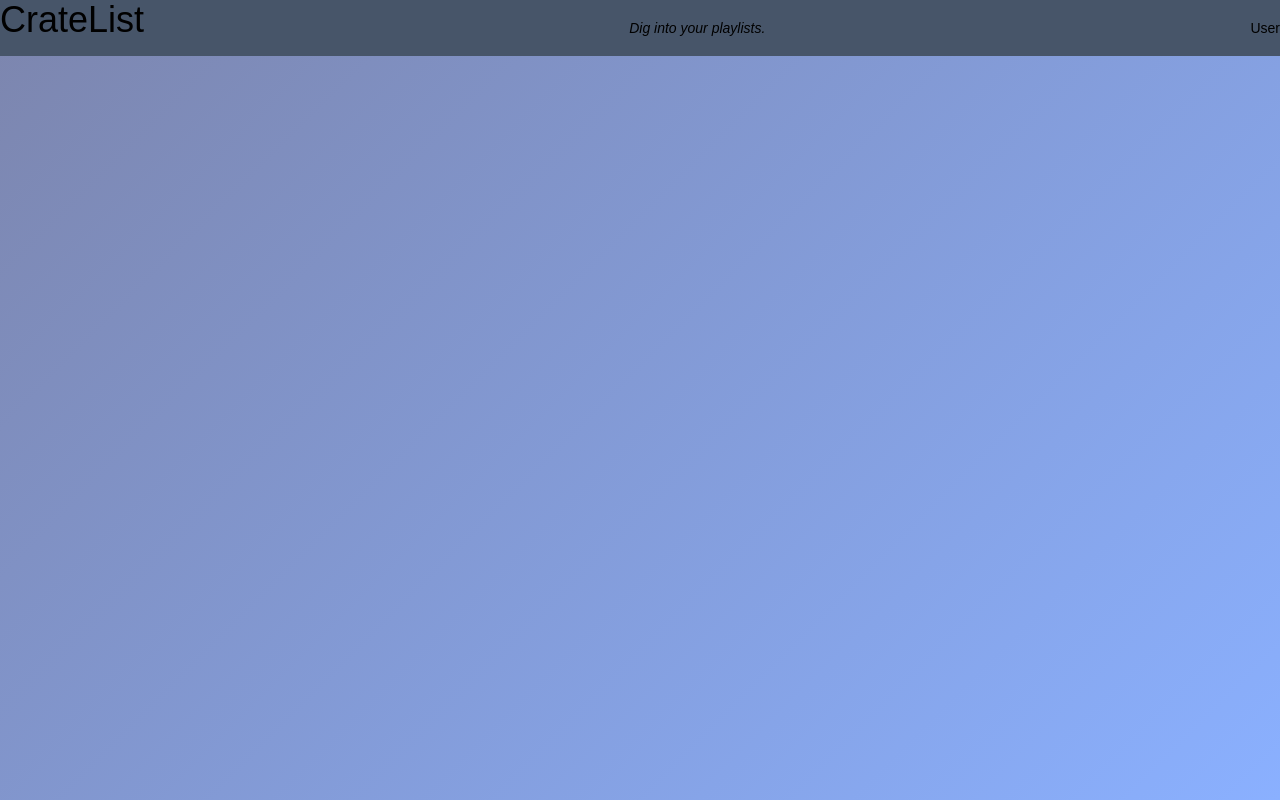
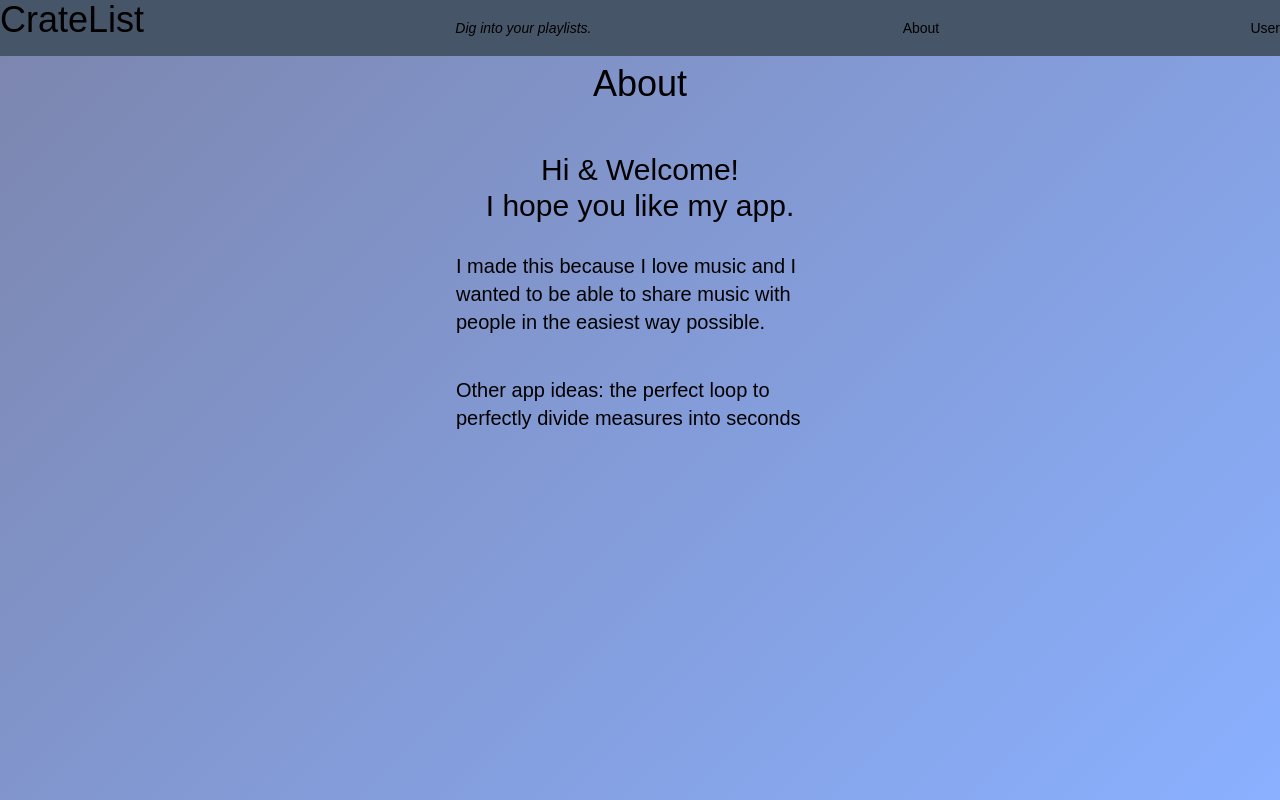
Before and after one commit to interstellarYachtClub/cr8list, a React (Create React App) app: page /about in a window 1280 px wide. Built offline with nearby package versions, Linux system fonts and the light colour scheme; no server answers.

Commit message:
about page

```diff
--- a/src/components/Header.jsx
+++ b/src/components/Header.jsx
@@ -5,6 +5,9 @@ const Header = () => {
         <h1>CrateList</h1>
       </a>
       <div className="flex items-center italic">Dig into your playlists.</div>
+      <div>
+        <a href="/about">About</a>
+      </div>
       <div>User</div>
     </header>
   );
--- a/src/index.css
+++ b/src/index.css
@@ -54,6 +54,10 @@ h2 {
   @apply text-3xl mb-2 mt-12;
 }
 
+p {
+  @apply py-5;
+}
+
 input {
   @apply border-b pb-2;
 }
--- /dev/null
+++ b/src/pages/About.jsx
@@ -0,0 +1,21 @@
+const About = () => {
+  return (
+    <>
+      <h1 className="text-center">About</h1>
+      <h2 className="text-center">
+        Hi & Welcome! <br />I hope you like my app.
+      </h2>
+      <p>
+        I made this because I love music and I wanted to be able to share music
+        with people in the easiest way possible.
+      </p>
+
+      <p>
+        Other app ideas: the perfect loop to perfectly divide measures into
+        seconds
+      </p>
+    </>
+  );
+};
+
+export default About;
--- a/src/pages/Mainapp.jsx
+++ b/src/pages/Mainapp.jsx
@@ -3,6 +3,7 @@ import { Route, Routes, Navigate } from 'react-router-dom';
 import Header from '../components/Header';
 import Signin from '../components/Signin';
 import Signup from '../components/Signup';
+import About from './About';
 import Collection from './Collection';
 import { AuthContext } from '../context/AuthContext';
 
@@ -40,6 +41,16 @@ const Mainapp = () => {
           }
         />
         <Route
+          path="/about"
+          element={
+            <>
+              <main className="max-w-sm mx-auto">
+                <About />
+              </main>
+            </>
+          }
+        />
+        <Route
           path="/collection"
           element={
             <RequireAuth>
```
